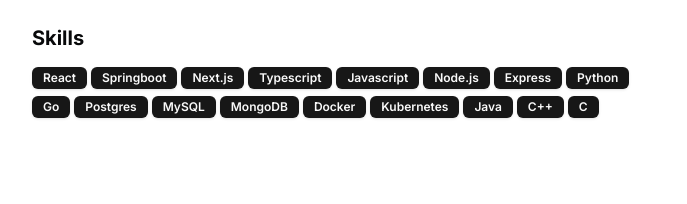
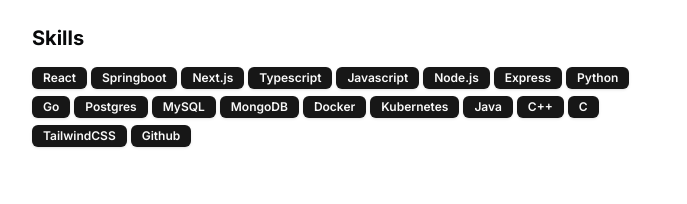
Before and after one commit to saadtresayyed10/new-portfolio, a Next.js app: page / in a window 1280 px wide. Shown: the part 1160-1364 px from the top of the page, without its empty margins (296-983 px from the left). Built offline with nearby package versions, Linux system fonts and the light colour scheme.

Commit message:
Skills done

```diff
--- a/src/data/resume.tsx
+++ b/src/data/resume.tsx
@@ -30,6 +30,8 @@
     "Java",
     "C++",
     "C",
+    "TailwindCSS",
+    "Github",
   ],
   navbar: [
     { href: "/", icon: HomeIcon, label: "Home" },
```
